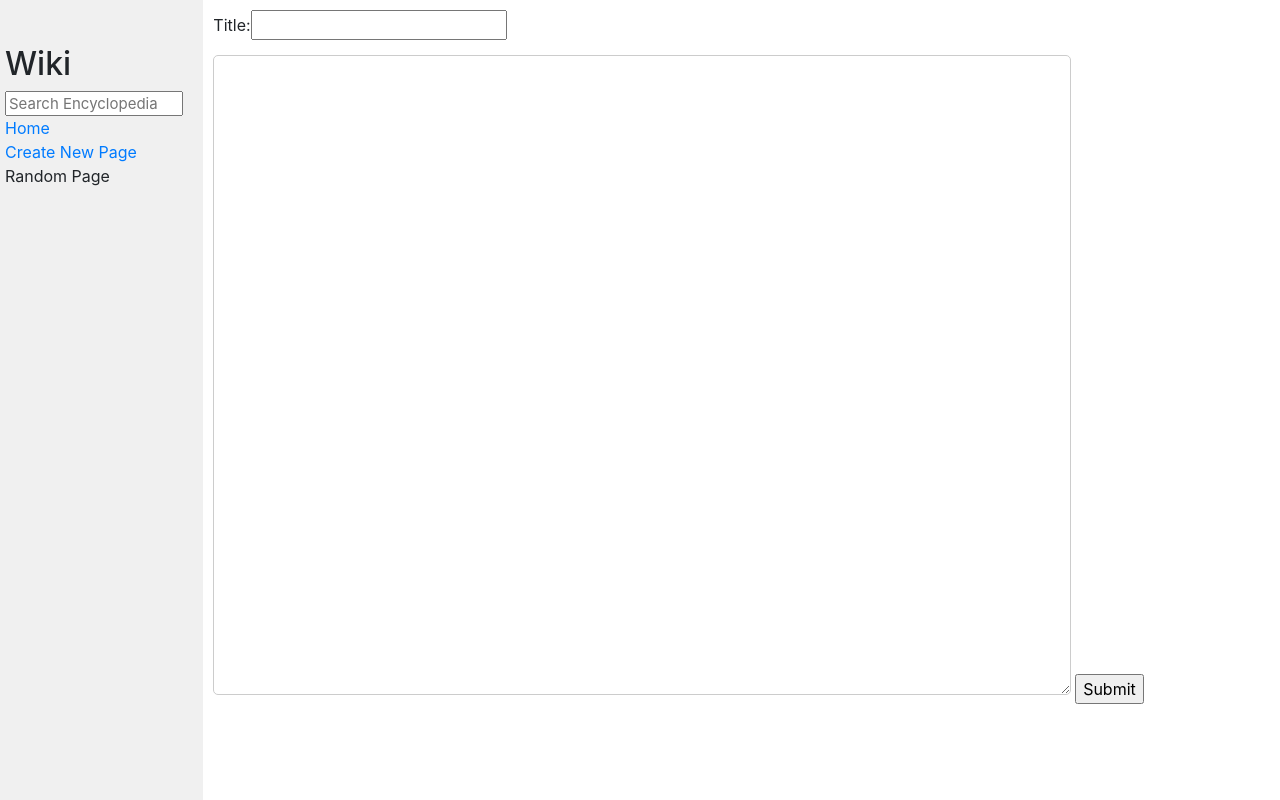
After one commit to msandrk/cs50_web_course, a Django app: page /add in a window 1280 px wide. The commit adds this page. Run offline with Django 3.2, Linux system fonts and the light colour scheme; some libraries are stand-ins or nearby versions.

Commit message:
add new page

```diff
--- a/project1/wiki/encyclopedia/static/encyclopedia/styles.css
+++ b/project1/wiki/encyclopedia/static/encyclopedia/styles.css
@@ -18,8 +18,13 @@ h2 {
 }
 
 textarea {
-    height: 90vh;
+    height: 80vh;
     width: 80%;
+    margin-top: 10px;
+    padding: 5px 10px;
+    border: 1px solid #ccc;
+    border-radius: 5px;
+
 }
 
 .main {
--- /dev/null
+++ b/project1/wiki/encyclopedia/templates/encyclopedia/add.html
@@ -0,0 +1,16 @@
+{% extends "encyclopedia/layout.html" %}
+
+{% block title %}
+    Encyclopedia - Add New Entry
+{% endblock %}
+
+{% block body %}
+    {% if existing_title is not None and existing_title %}
+        <h4 style="color: red;">No two entries can have same title!</h4>
+    {% endif %}
+    <form method="POST" action="{% url 'wiki:add_entry' %}">
+        {% csrf_token %}
+        {{ form }}
+        <input type="submit" value="Submit">
+    </form>
+{% endblock %}
--- a/project1/wiki/encyclopedia/templates/encyclopedia/layout.html
+++ b/project1/wiki/encyclopedia/templates/encyclopedia/layout.html
@@ -12,14 +12,14 @@
         <div class="row">
             <div class="sidebar col-lg-2 col-md-3">
                 <h2>Wiki</h2>
-                <form>
+                <form action="{% url 'wiki:index' %}">
                     <input class="search" type="text" name="q" autocomplete="off" placeholder="Search Encyclopedia">
                 </form>
                 <div>
                     <a href="{% url 'wiki:index' %}">Home</a>
                 </div>
                 <div>
-                    Create New Page
+                    <a href="{% url 'wiki:add_entry' %}">Create New Page</a>
                 </div>
                 <div>
                     Random Page
--- a/project1/wiki/encyclopedia/urls.py
+++ b/project1/wiki/encyclopedia/urls.py
@@ -5,5 +5,6 @@ from . import views
 app_name = "wiki"
 urlpatterns = [
     path("", views.index, name="index"),
-    path("wiki/<str:title>", views.entry_page, name="entry_page")
+    path("add", views.add_entry, name="add_entry"),
+    path("wiki/<str:title>", views.entry_page, name="entry_page"),
 ]
--- a/project1/wiki/encyclopedia/util.py
+++ b/project1/wiki/encyclopedia/util.py
@@ -42,3 +42,6 @@ def markdown_to_html(markdown_text: str):
     """Converts markdown text to an HTML5 format string
     """
     return markdown2.markdown(markdown_text)
+
+def exists_entry(title):
+    return title in list_entries()
--- a/project1/wiki/encyclopedia/views.py
+++ b/project1/wiki/encyclopedia/views.py
@@ -1,11 +1,17 @@
-from django.http import HttpResponseNotFound, HttpResponseRedirect
+from django import forms
+from django.http import HttpResponseNotFound, HttpResponseRedirect, HttpResponseBadRequest, HttpRequest, HttpResponse
 from django.shortcuts import render
 from django.urls import reverse
 
 from . import util
 
 
-def index(request):
+class NewEntryForm(forms.Form):
+    title = forms.CharField(label="Title")
+    content =  forms.CharField(label="", widget=forms.Textarea())
+
+
+def index(request: HttpRequest) -> HttpResponse:
     query_str = request.GET.get('q', None)
 
     if query_str is not None:
@@ -16,8 +22,10 @@ def index(request):
             "entries": util.list_entries()
         })
 
-def entry_page(request, title: str):
+
+def entry_page(request: HttpRequest, title: str) -> HttpResponse:
     entry_file = util.get_entry(title)
+
     if entry_file is None:
         return HttpResponseNotFound()
 
@@ -27,14 +35,43 @@ def entry_page(request, title: str):
         "entry_body": html
     })
 
-def search_entry(request, query_str):
-    entries = util.list_entries()
-    if query_str in entries:
+def search_entry(request: HttpRequest, query_str: str) -> HttpResponse:
+    # if there is an exact match, redirect to that entry page
+    if util.exists_entry(query_str):
         return HttpResponseRedirect(reverse('wiki:entry_page', args=[query_str]))
 
+    # otherwise list all entries that have query string as substring
     else:
-        candidates = [e for e in entries if e.lower().find(query_str.lower()) != -1]
+        candidates = [e for e in util.list_entries() if e.lower().find(query_str.lower()) != -1]
         return render(request, "encyclopedia/index.html", {
             "query_str": query_str,
             "entries": candidates
         })
+
+
+def add_entry(request: HttpRequest) -> HttpResponse:
+
+    if request.method == "POST":
+        entry_form = NewEntryForm(request.POST)
+
+        if entry_form.is_valid():
+            title = entry_form.cleaned_data['title']
+
+            # if entry with this title already exists, render filled form with an error message
+            # return appropriate 'Bad Request' status
+            if util.exists_entry(title) is True:
+                return render(request, 'encyclopedia/add.html', {
+                    "form": entry_form,
+                    "existing_title": True
+                }, status=400)
+
+            # otherwise save the entry
+            util.save_entry(title, entry_form.cleaned_data['content'])
+
+            # redirect to the newly created page
+            return HttpResponseRedirect(reverse('wiki:entry_page', args=[title]))
+
+    # if method GET, return empty form
+    return render(request, "encyclopedia/add.html", {
+        "form": NewEntryForm()
+    })
```
Also changed, not shown: project1/wiki/encyclopedia/templates/encyclopedia/index.html (+4 -4 lines).
